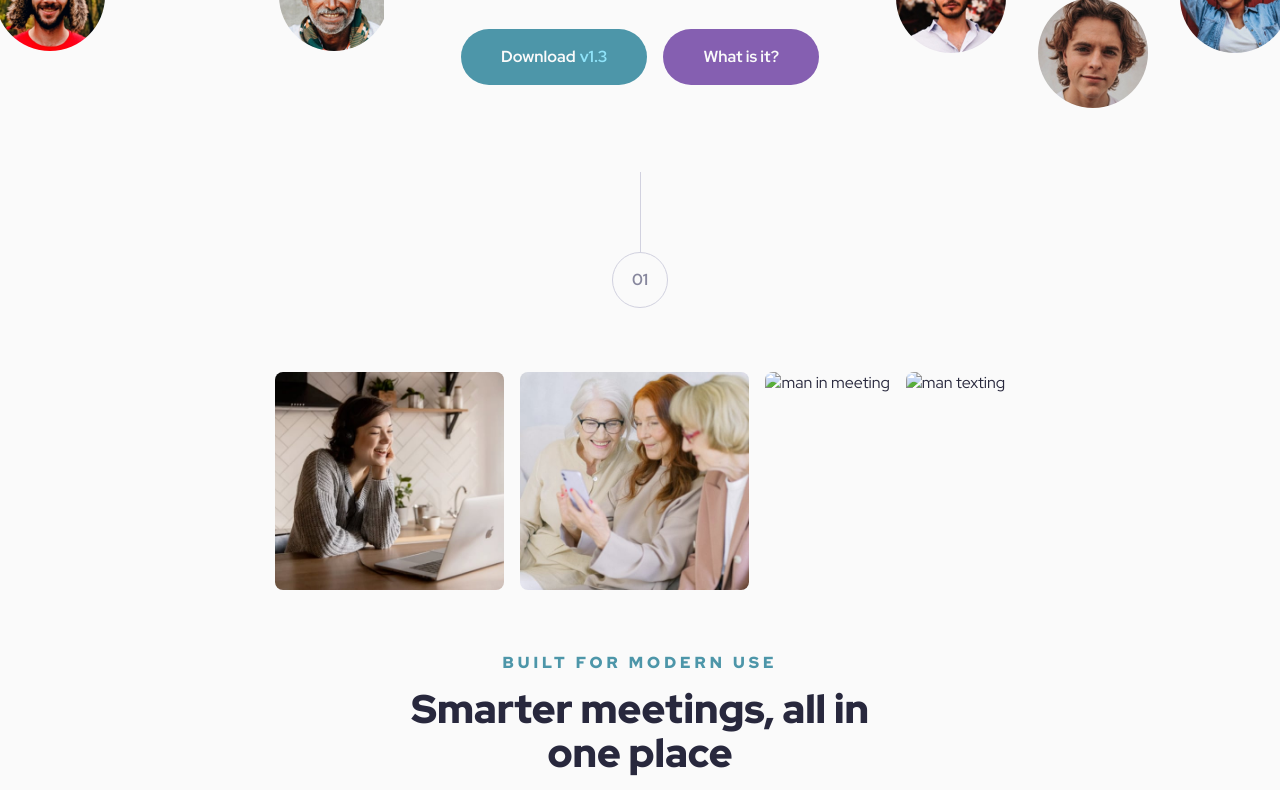
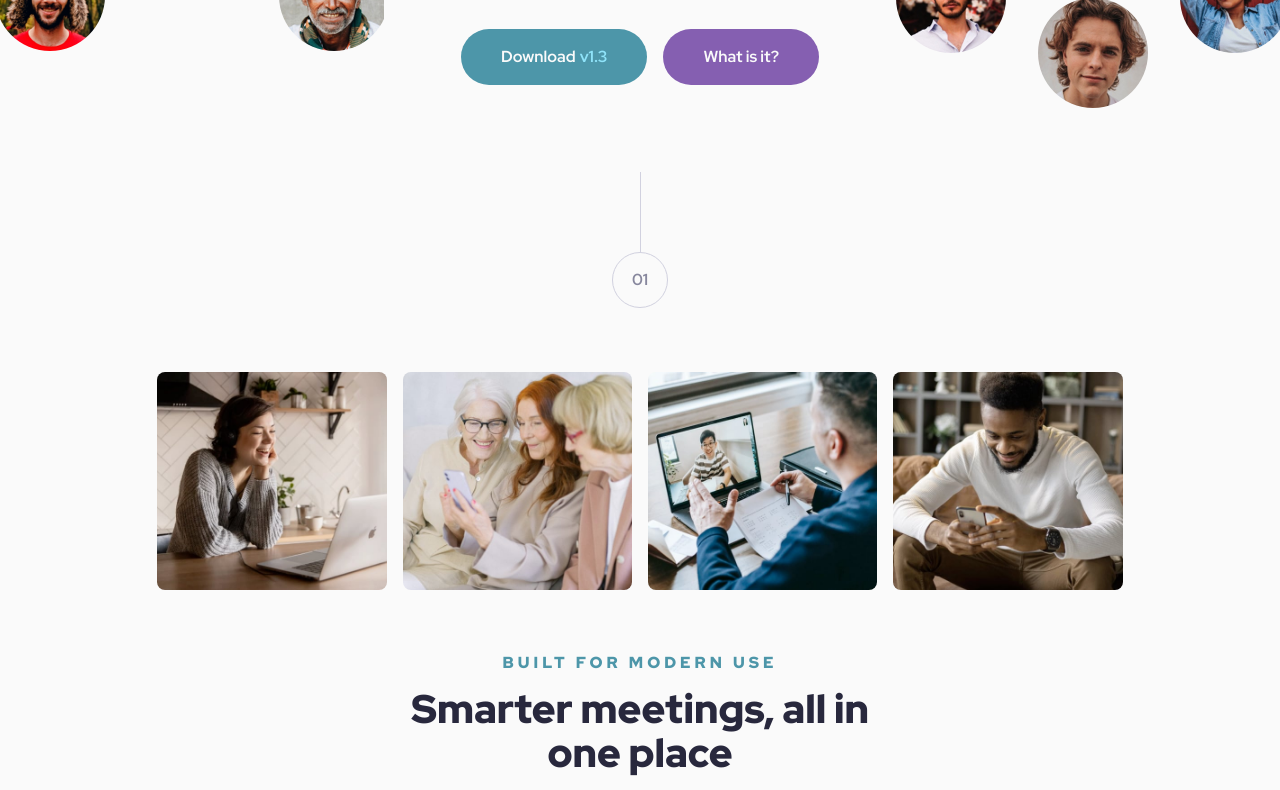
Before and after one commit to martinianol/meet-landing-page, a website: page index.html in a window 1280 px wide. Shown: the part 392-1182 px from the top of the page. Drawn offline with Linux system fonts and the light colour scheme; the site is published under a folder, as on GitHub Pages, so addresses that start at the root find nothing.

Commit message:
Fix images sources

```diff
--- a/index.html
+++ b/index.html
@@ -52,12 +52,12 @@
             class="image"
           />
           <img
-            src="/assets/desktop/image-men-in-meeting.jpg"
+            src="./assets/desktop/image-men-in-meeting.jpg"
             alt="man in meeting"
             class="image"
           />
           <img
-            src="/assets/desktop/image-man-texting.jpg"
+            src="./assets/desktop/image-man-texting.jpg"
             alt="man texting"
             class="image"
           />
```
